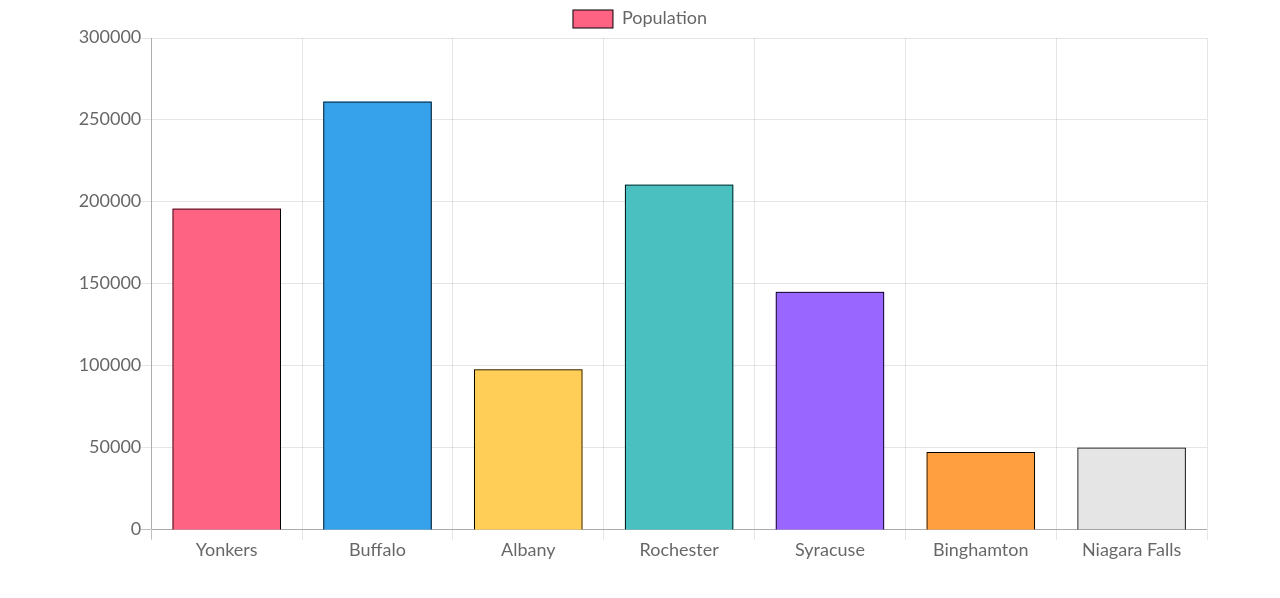
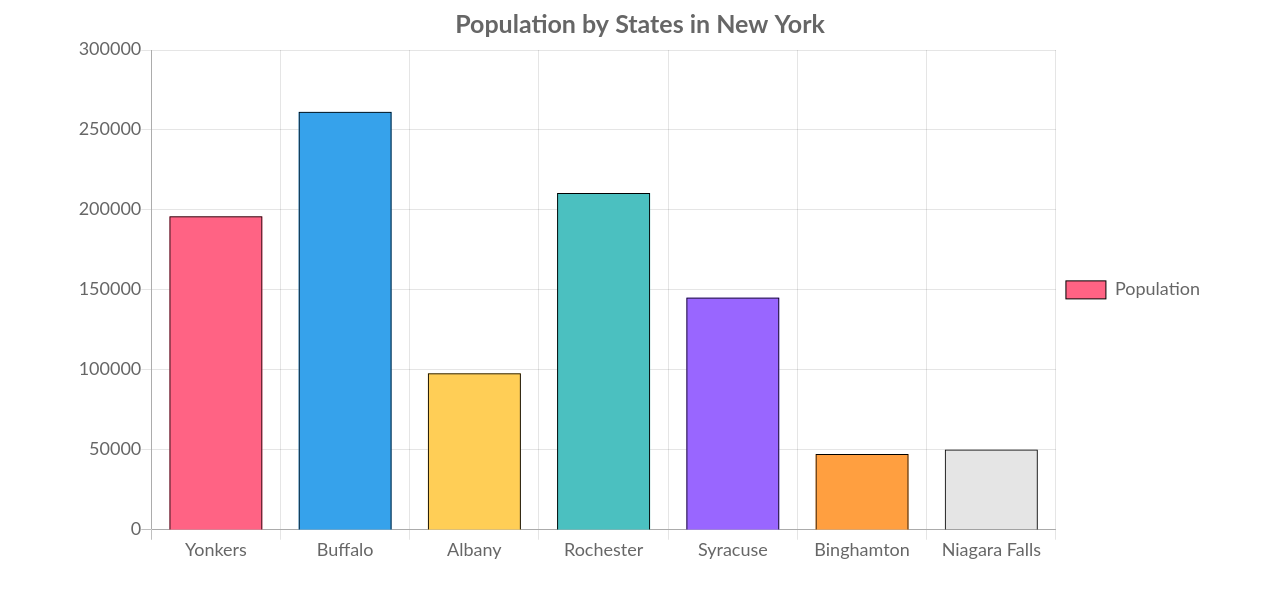
Before and after one commit to VisheshSingh/chartjs, a plain HTML site: page index.html in a window 1280 px wide. Drawn offline with nearby package versions, Linux system fonts and the light colour scheme.

Commit message:
options, legends, layouts, tooltips added

```diff
--- a/index.html
+++ b/index.html
@@ -43,7 +43,31 @@
                     hoverBorderColor:'#000'
                 }]
             },
-            options: {}
+            options: {
+                title:{
+                    display: true,
+                    text:'Population by States in New York',
+                    fontSize: 25
+                },
+                legend: {
+                    display: true,
+                    position: 'right',
+                    /*labels: {
+                        fontColor: '#000'
+                    }*/
+                }
+            },
+            layout:{
+                padding: {
+                    left: 50,
+                    right: 0,
+                    bottom: 0,
+                    top: 0
+                }
+            },
+            tooltips:{
+                /*enabled: false*/
+            }
         });
     </script>
 </body>
```
